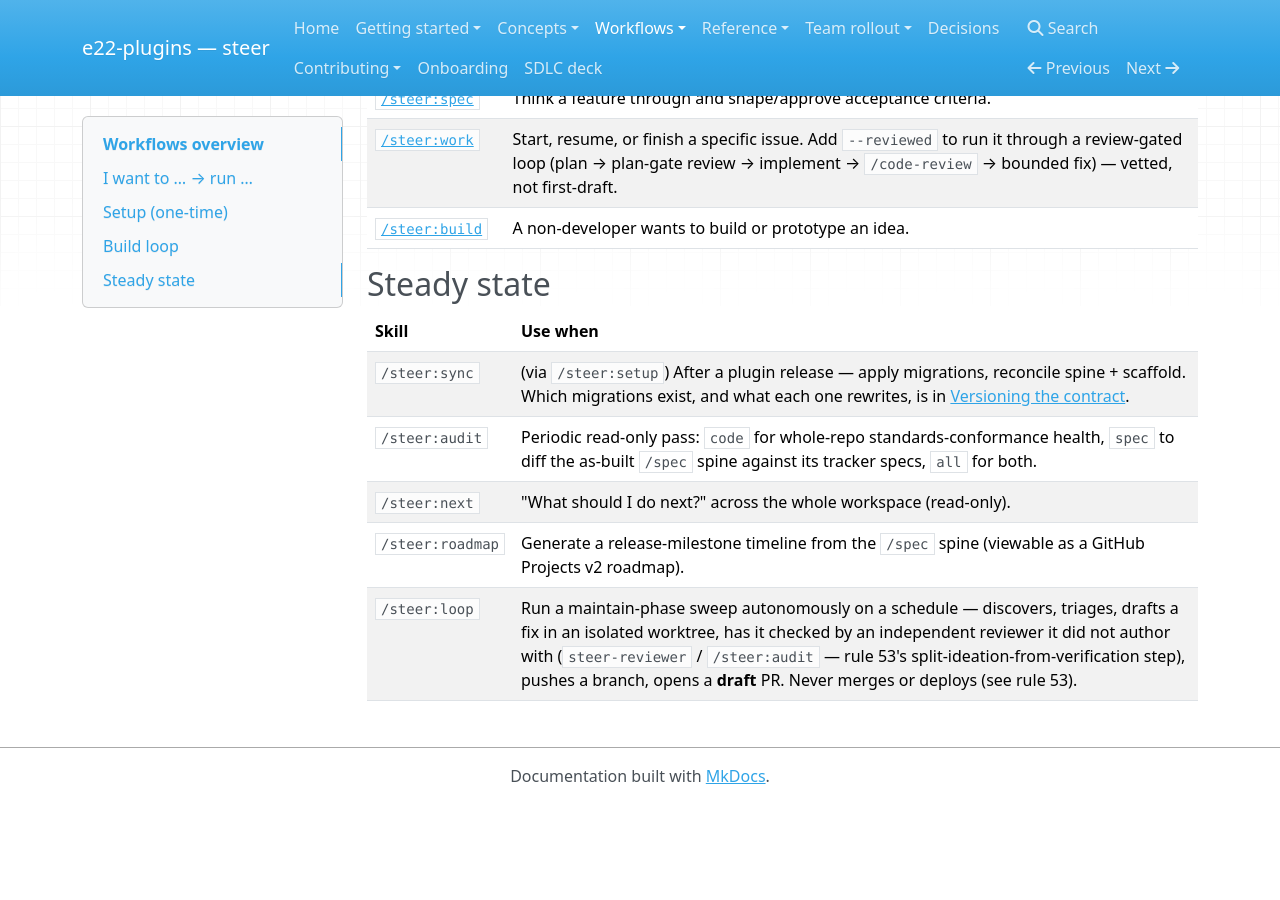
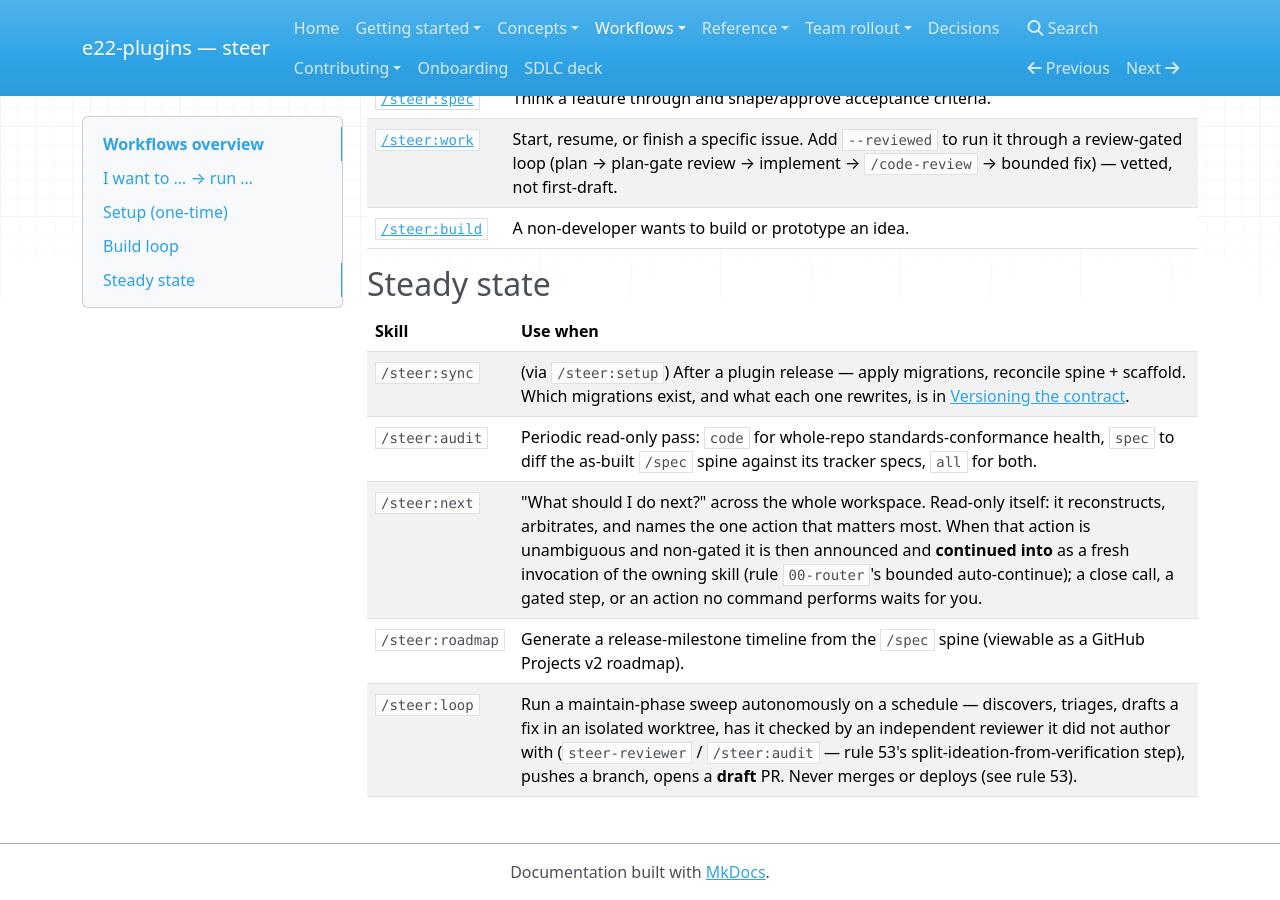
Before and after one commit to element22llc/e22-plugins, an MkDocs documentation site: the page built from docs/workflows/index.md, in a window 1280 px wide and 900 px high, scrolled down 2513 px. Built offline with MkDocs 1.6.1, drawn with Linux system fonts in a browser that asks for light colours; nearby versions of some CDN libraries; before the commit the page ends 3317 px from its top, so only the background shows below that.

Commit message:
docs: record /steer:next's auto-continue in the docs site
check_docs_impact flagged the behaviour change with no docs/ update — correctly:
both pages that describe /steer:next called it read-only without qualifying what
happens after the recommendation.

Co-Authored-By: Claude Opus 5 (1M context) <noreply@anthropic.com>

```diff
--- a/docs/workflows/index.md
+++ b/docs/workflows/index.md
@@ -96,6 +96,6 @@ below give the detail.
 | --- | --- |
 | `/steer:sync` | (via `/steer:setup`) After a plugin release — apply migrations, reconcile spine + scaffold. Which migrations exist, and what each one rewrites, is in [Versioning the contract](../reference/repository-contract.md#versioning-the-contract). |
 | `/steer:audit` | Periodic read-only pass: `code` for whole-repo standards-conformance health, `spec` to diff the as-built `/spec` spine against its tracker specs, `all` for both. |
-| `/steer:next` | "What should I do next?" across the whole workspace (read-only). |
+| `/steer:next` | "What should I do next?" across the whole workspace. Read-only itself: it reconstructs, arbitrates, and names the one action that matters most. When that action is unambiguous and non-gated it is then announced and **continued into** as a fresh invocation of the owning skill (rule `00-router`'s bounded auto-continue); a close call, a gated step, or an action no command performs waits for you. |
 | `/steer:roadmap` | Generate a release-milestone timeline from the `/spec` spine (viewable as a GitHub Projects v2 roadmap). |
 | `/steer:loop` | Run a maintain-phase sweep autonomously on a schedule — discovers, triages, drafts a fix in an isolated worktree, has it checked by an independent reviewer it did not author with (`steer-reviewer` / `/steer:audit` — rule 53's split-ideation-from-verification step), pushes a branch, opens a **draft** PR. Never merges or deploys (see rule 53). |
```
Also changed, not shown: docs/reference/skills.md (+1 -1 lines).
